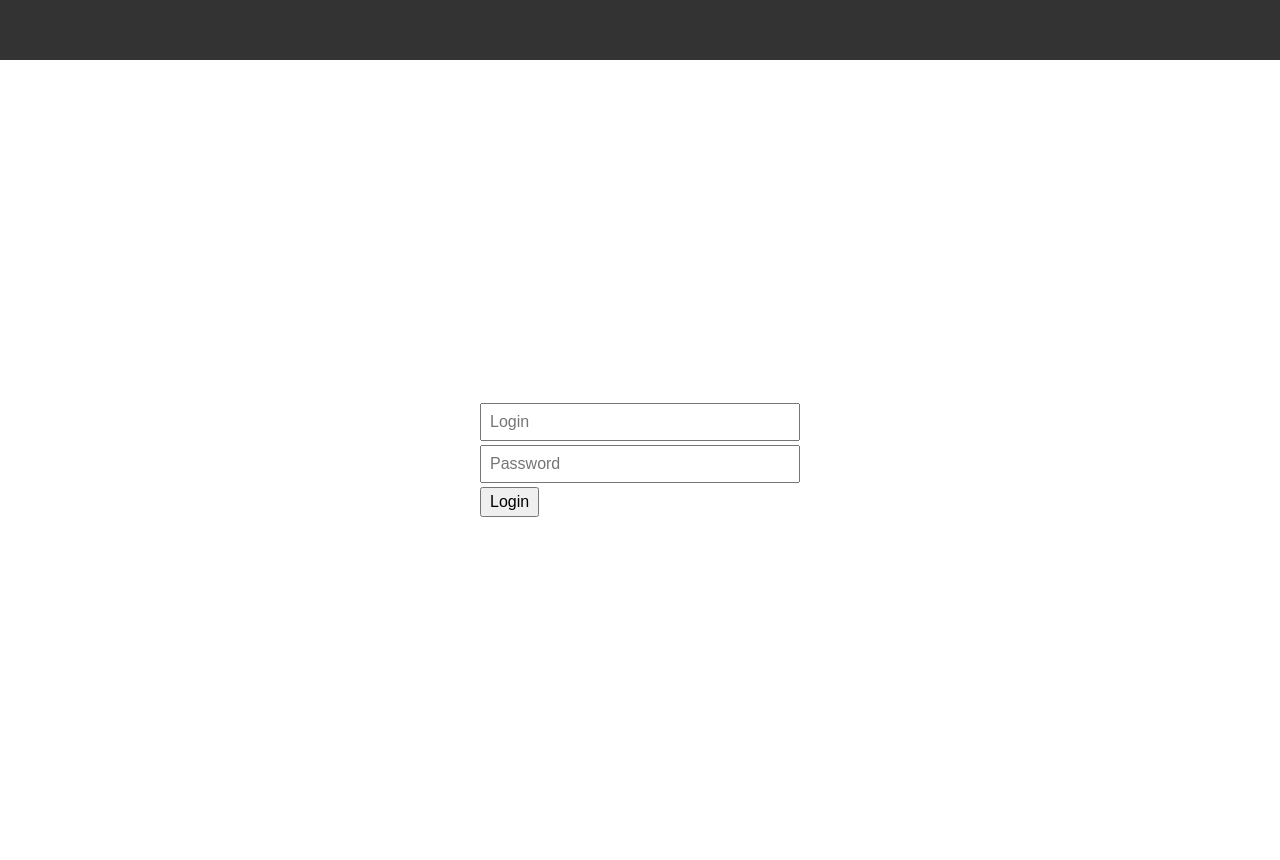
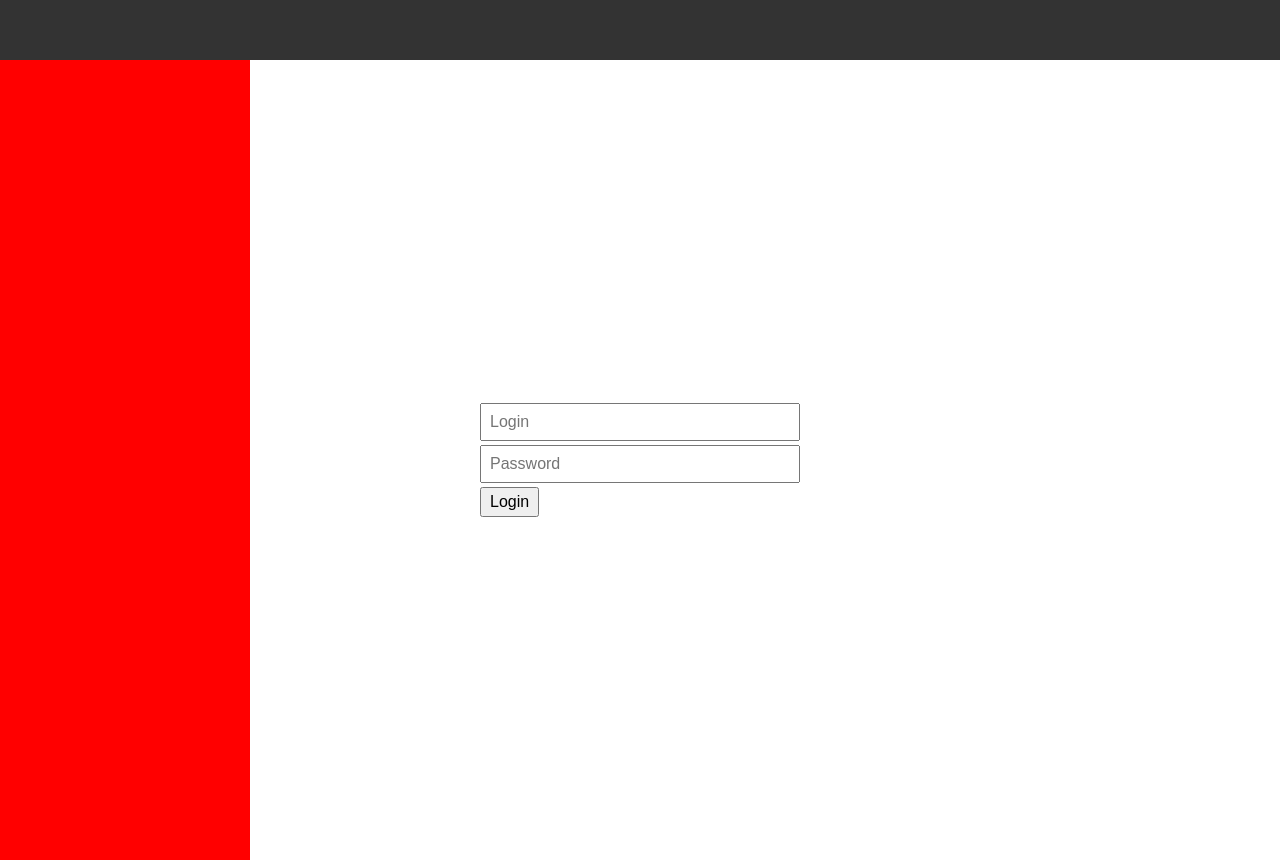
Before and after one commit to nomernabis/admin-panel-frontend, a React app: page /login in a window 1280 px wide. Built offline with nearby package versions, Linux system fonts and the light colour scheme.

Commit message:
side navigation added

```diff
--- a/src/components/App.js
+++ b/src/components/App.js
@@ -21,6 +21,9 @@ class App extends Component{
                     <div className="navbar">
                     </div>
                     <div className="content">
+                        <div className="sideNav">
+
+                        </div>
                         <BrowserRouter>
                             <Switch>
                                 <Route path="/login" component={Login} />
--- a/src/styles/common.css
+++ b/src/styles/common.css
@@ -107,3 +107,9 @@ html, body{
 .content{
     margin-top: 60px;
 }
+.sideNav{
+    width: 250px;
+    background-color: red;
+    height: 100%;
+    position: fixed;
+}
```
